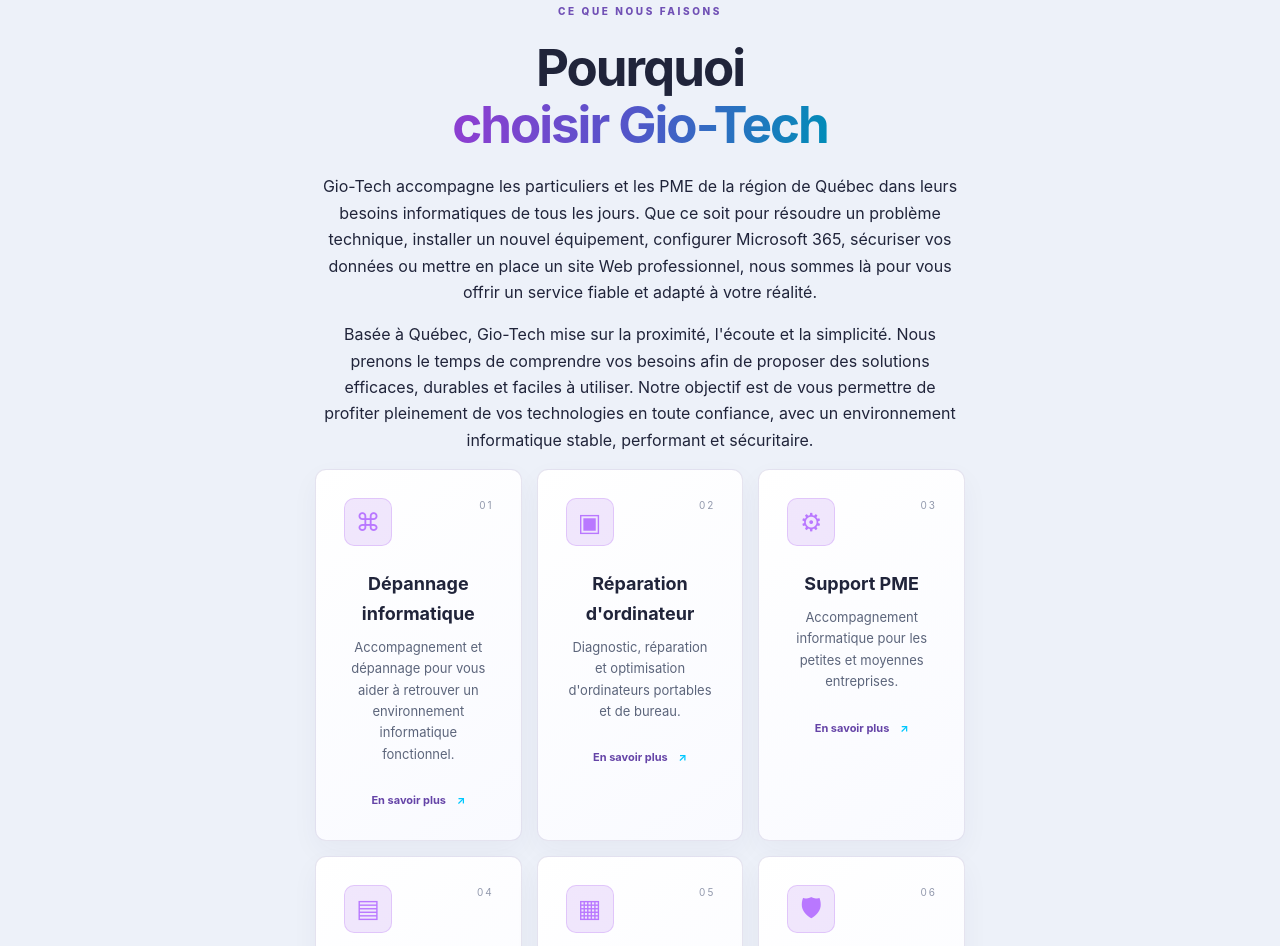
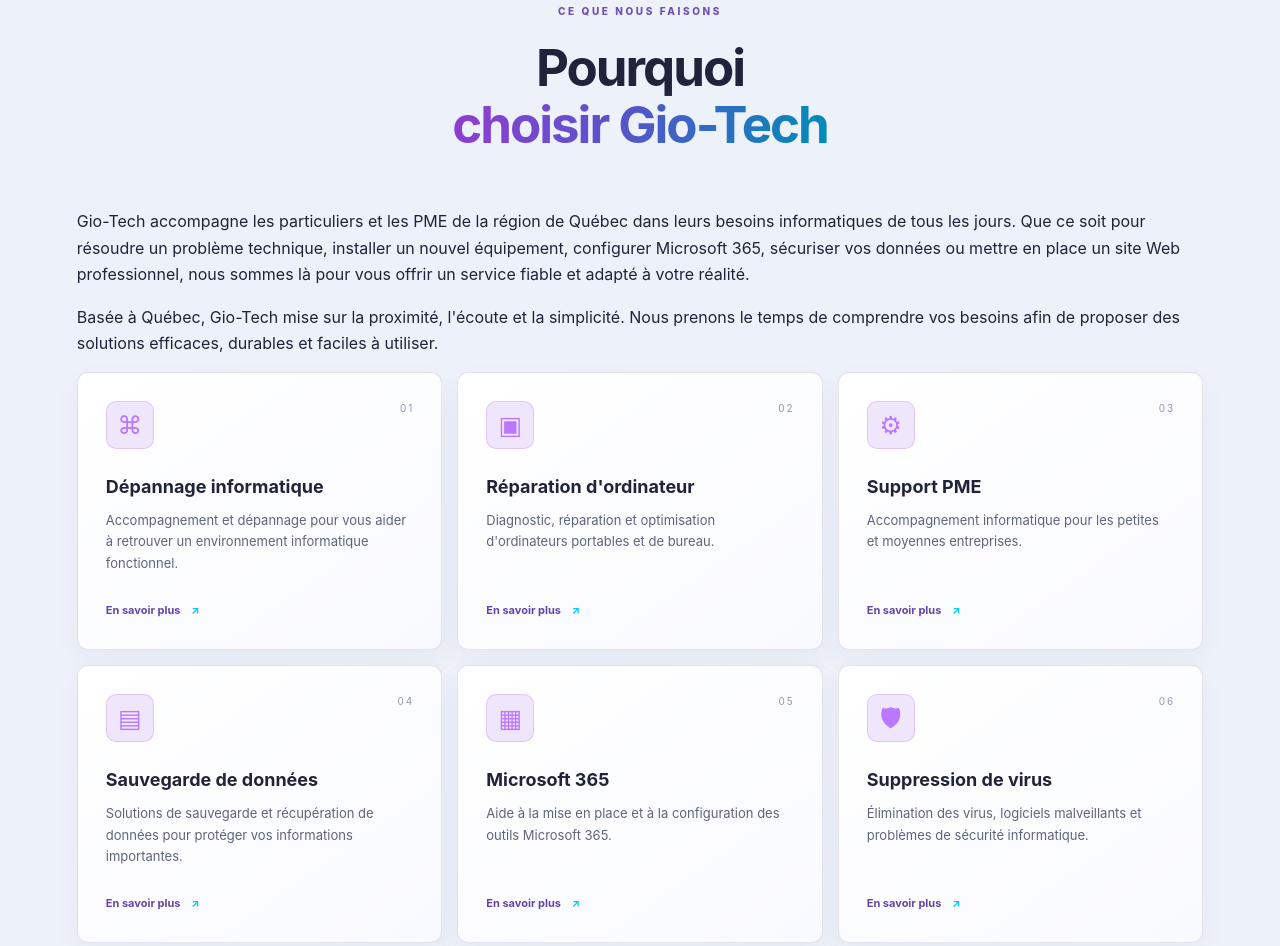
Before and after one commit to Gio-Technicien/gio-tech-site, a plain HTML site: page index.html in a window 1280 px wide. Shown: the part 1214-2160 px from the top of the page. Drawn offline with Linux system fonts and the light colour scheme.

Commit message:
Update index.html

```diff
--- a/index.html
+++ b/index.html
@@ -101,11 +101,26 @@
 
     <section class="services section" id="services">
       <div class="section-heading reveal">
-        <p class="eyebrow">CE QUE NOUS FAISONS</p>
-        <h2>Pourquoi<br><span class="gradient-text">choisir Gio-Tech</span></h2>
-        <section class="seo-content">
-<p>Gio-Tech accompagne les particuliers et les PME de la région de Québec dans leurs besoins informatiques de tous les jours. Que ce soit pour résoudre un problème technique, installer un nouvel équipement, configurer Microsoft 365, sécuriser vos données ou mettre en place un site Web professionnel, nous sommes là pour vous offrir un service fiable et adapté à votre réalité.</p>
-        <p> Basée à Québec, Gio-Tech mise sur la proximité, l'écoute et la simplicité. Nous prenons le temps de comprendre vos besoins afin de proposer des solutions efficaces, durables et faciles à utiliser. Notre objectif est de vous permettre de profiter pleinement de vos technologies en toute confiance, avec un environnement informatique stable, performant et sécuritaire. </p>
+    <p class="eyebrow">CE QUE NOUS FAISONS</p>
+
+    <h2>
+        Pourquoi<br>
+        <span class="gradient-text">choisir Gio-Tech</span>
+    </h2>
+</div>
+
+<section class="seo-content">
+
+    <p>
+        Gio-Tech accompagne les particuliers et les PME de la région de Québec dans leurs besoins informatiques de tous les jours. Que ce soit pour résoudre un problème technique, installer un nouvel équipement, configurer Microsoft 365, sécuriser vos données ou mettre en place un site Web professionnel, nous sommes là pour vous offrir un service fiable et adapté à votre réalité.
+    </p>
+
+    <p>
+        Basée à Québec, Gio-Tech mise sur la proximité, l'écoute et la simplicité. Nous prenons le temps de comprendre vos besoins afin de proposer des solutions efficaces, durables et faciles à utiliser.
+    </p>
+
+</section>
+
 <div class="service-grid">
 
   <article class="service-card reveal">
@@ -193,7 +208,7 @@
   </article>
 
 </div>
-
+  </section>
     <section class="approach section" id="approche">
       <div class="approach-art reveal"><div class="rings"><span></span><span></span><span></span><div class="ring-core">GT</div></div><div class="art-caption">FIABILITÉ · PERFORMANCE · SERVICE</div></div>
       <div class="approach-copy reveal">
```
